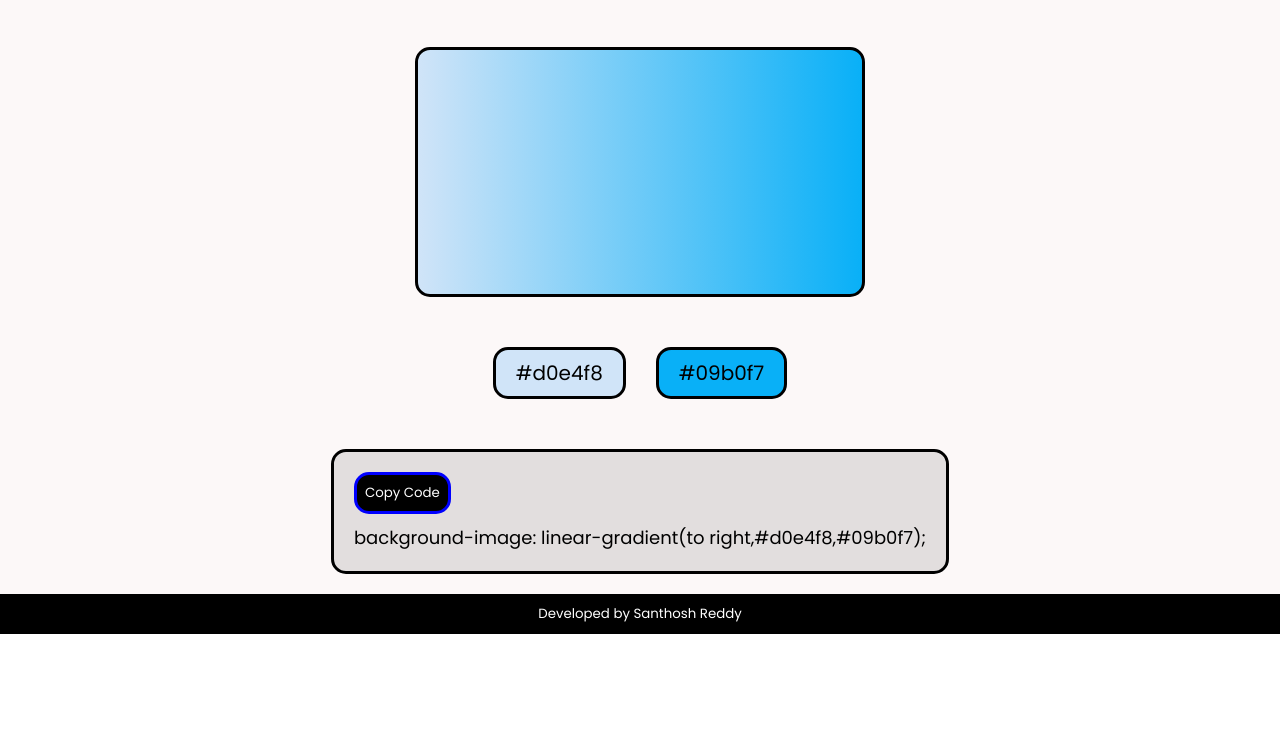
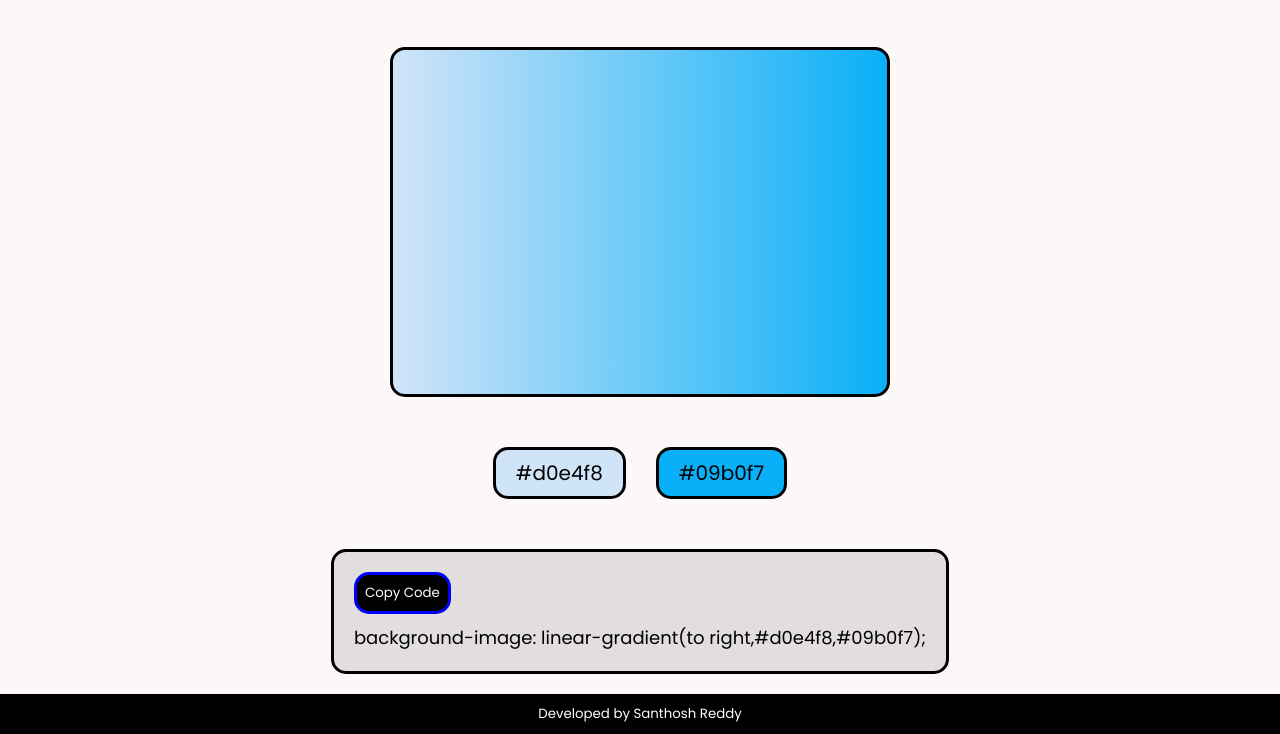
Before and after one commit to SanthoshReddy-5/BackgroundGenerator, a plain HTML site: page index.html in a window 1280 px wide. Shown: the part 147-881 px from the top of the page. Before the commit the page ends 800 px from the top, so only its background shows below. Drawn offline with Linux system fonts and the light colour scheme.

Commit message:
initial commit

```diff
--- a/style.css
+++ b/style.css
@@ -60,8 +60,8 @@ h1{
 }
 
 #bgBox{
-    height: 250px;
-    width: 450px;
+    height: 350px;
+    width: 500px;
     border: 3px solid black;
     border-radius: 15px;
     background-image: linear-gradient(to right,rgb(208, 228, 248),rgb(9,176,247));
```
